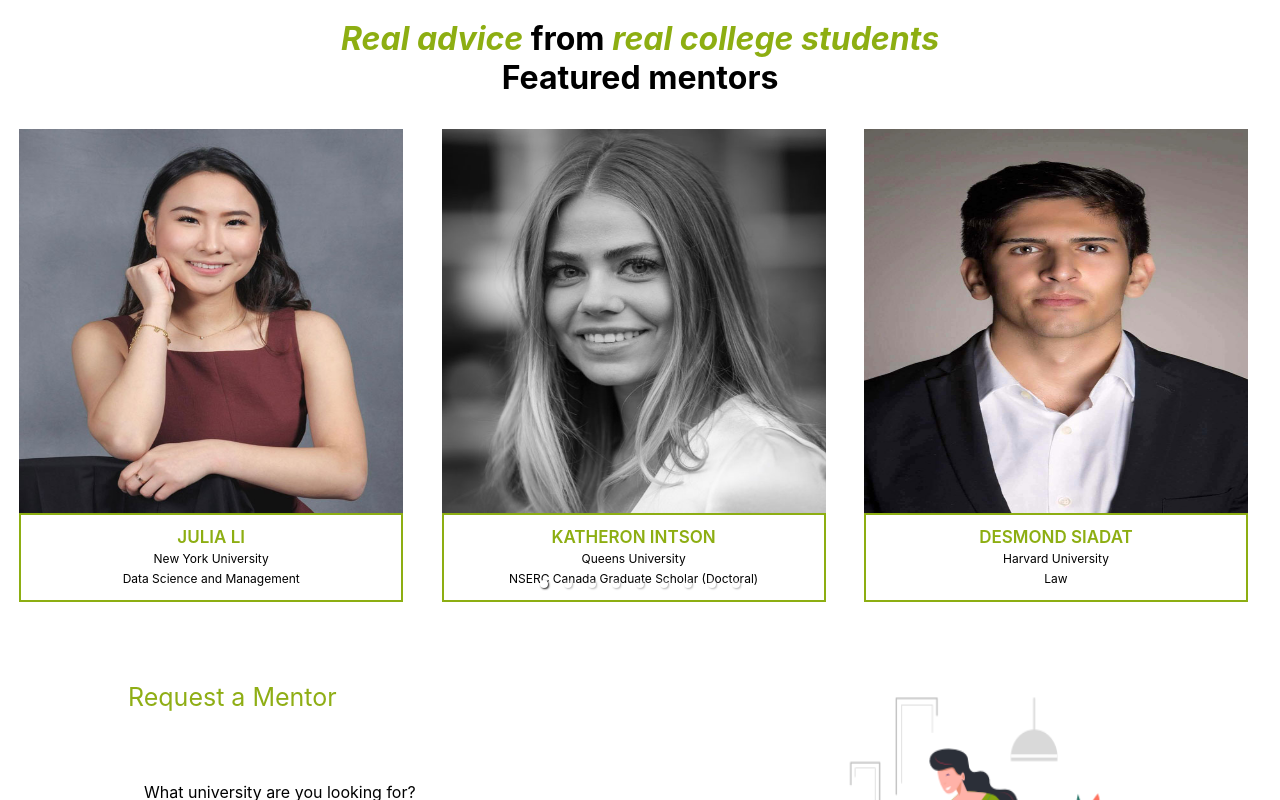
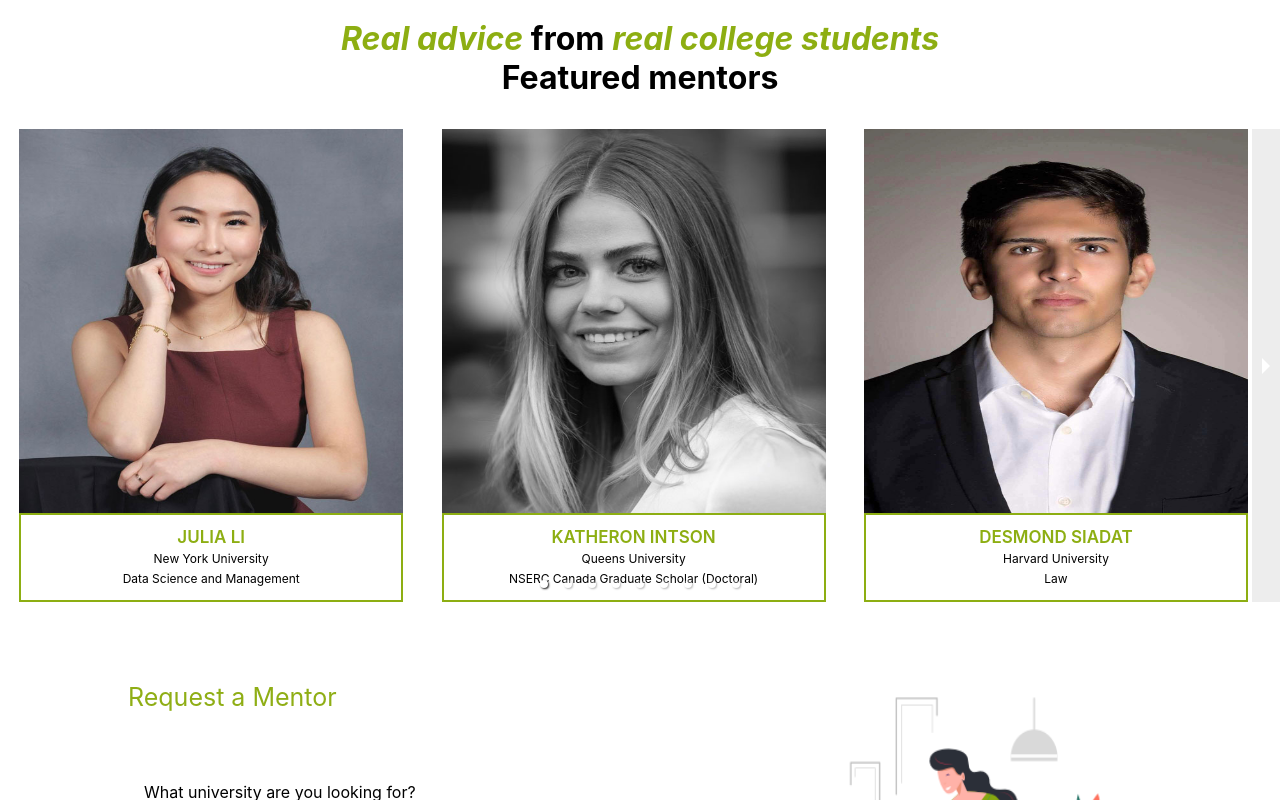
Before and after one commit to harjot-saroya/peerone, a React (Create React App) app: page / in a window 1280 px wide. Shown: the part 860-1660 px from the top of the page. Built offline with nearby package versions, Linux system fonts and the light colour scheme.

Commit message:
small css fixes

```diff
--- a/src/components/desc/desc.css
+++ b/src/components/desc/desc.css
@@ -125,6 +125,11 @@
     height: 300;
   }
 
+  .descpage {
+    padding-bottom: 4em;
+    padding-top: 4em;
+  }
+
   #bold {
     font-weight: 800;
   }
--- a/src/components/header/header.js
+++ b/src/components/header/header.js
@@ -1,6 +1,6 @@
 import {react} from "react"
 import testlogo from '../../assets/peerone.jpeg'
-import styles from './header.css'
+import'./header.css'
 
 
 const Header = () => {
@@ -9,7 +9,7 @@
         <div className="elements">
             <div className="browsecomponent">
                 <img src={testlogo} id="logo" />
-                <a id="browsebutton" href="" onClick={(e)=>{e.preventDefault();window.scrollTo({top:800,behavior:'smooth'})}}>Browse Mentors</a>
+                <a id="browsebutton" href="" onClick={(e)=>{e.preventDefault();window.scrollTo({top:750,behavior:'smooth'})}}>Browse Mentors</a>
             </div>
         </div>
     )
--- a/src/components/mentors/mentors.css
+++ b/src/components/mentors/mentors.css
@@ -145,6 +145,10 @@
     width: 5%;
   }
 
+  .carousel.carousel-slider .control-arrow {
+    background-color: lightgray;
+  }
+
   #photos {
     height: 30vw;
     width: 30vw;
--- a/src/components/mentors/mentors.js
+++ b/src/components/mentors/mentors.js
@@ -17,7 +17,7 @@
                 <span>Featured mentors</span>
             </div>
             <div className="caro-container">
-                <Carousel centerSlidePercentage={33} centerMode showStatus={false}>
+                <Carousel centerSlidePercentage={33} centerMode showStatus={false} showArrows={true}>
                         <div className="slide">
                             <div className="photo-cont">
                             <img id="photos"src={julia} />
```
